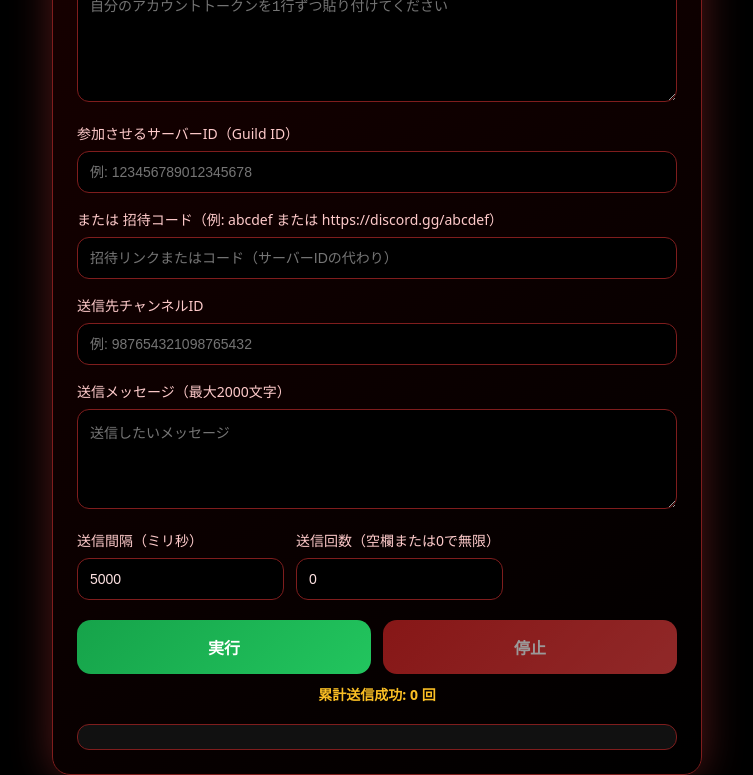
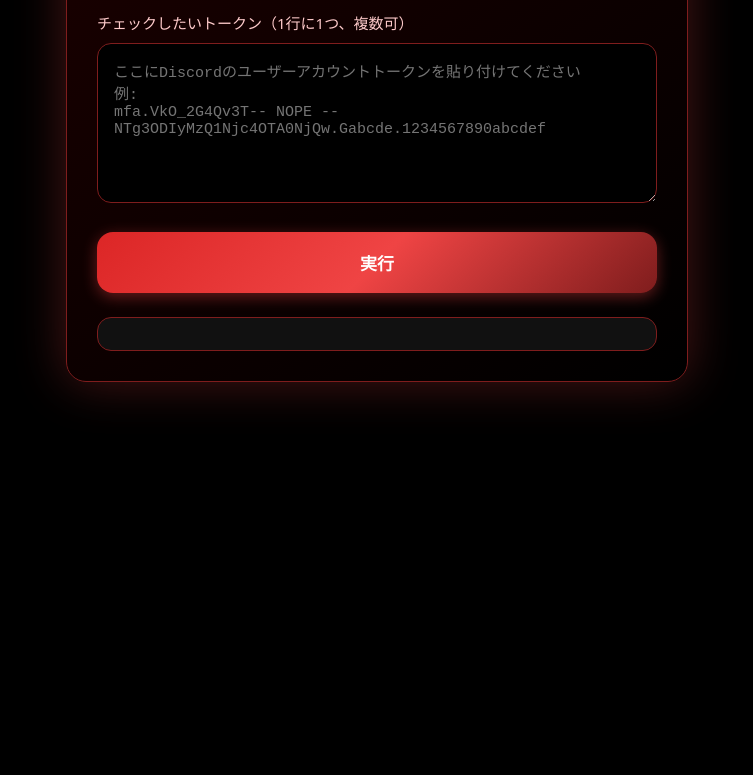
Before and after one commit to NullNTr/Testttt, a plain HTML site: page index.html in a window 1280 px wide. Shown: the part 261-1036 px from the top of the page, without its empty margins (263-1016 px from the left). After the commit the page ends 800 px from the top, so only its background shows below. Drawn offline with Linux system fonts and the light colour scheme.

Commit message:
Update index.html

```diff
--- a/index.html
+++ b/index.html
@@ -2,377 +2,206 @@
 <html lang="ja">
 <head>
 <meta charset="UTF-8">
-<title>Discord User Token Auto Join & Spammer</title>
+<title>Discord Token Checker</title>
 <meta name="viewport" content="width=device-width, initial-scale=1.0">
 <style>
-body{
-  margin:0;
-  min-height:100vh;
-  background:#000;
-  display:flex;
-  justify-content:center;
-  align-items:center;
-  font-family:system-ui,sans-serif;
-  color:#fee2e2;
-}
-.container{
-  width:94%;
-  max-width:600px;
-  padding:24px;
-  background:linear-gradient(145deg,#1a0000,#000);
-  border-radius:18px;
-  border:1px solid #7f1d1d;
-  box-shadow:0 0 40px rgba(239,68,68,.35);
-}
-h1{
-  text-align:center;
-  margin-bottom:24px;
-  font-size:26px;
-  background:linear-gradient(90deg,#fecaca,#ef4444,#7f1d1d);
-  -webkit-background-clip:text;
-  -webkit-text-fill-color:transparent;
-}
-.warning{
-  background:#330000;
-  padding:14px;
-  border-radius:10px;
-  margin-bottom:20px;
-  font-size:14px;
-  border:1px solid #7f1d1d;
-  line-height:1.5;
-}
-label{
-  display:block;
-  margin-top:16px;
-  font-size:14px;
-  color:#fecaca;
-}
-input, textarea{
-  width:100%;
-  box-sizing:border-box;
-  margin-top:8px;
-  padding:12px;
-  border-radius:12px;
-  background:#000;
-  color:#fee2e2;
-  border:1px solid #7f1d1d;
-  outline:none;
-  font-size:14px;
-}
-textarea{
-  resize:vertical;
-  height:120px;
-}
-#message{
-  height:100px;
-}
-.row{
-  display:flex;
-  gap:12px;
-}
-.row input{
-  flex:1;
-}
-.buttons{
-  display:flex;
-  gap:12px;
-  margin-top:20px;
-}
-button{
-  flex:1;
-  padding:15px;
-  font-size:16px;
-  font-weight:bold;
-  border-radius:14px;
-  border:none;
-  cursor:pointer;
-  color:white;
-}
-#startBtn{
-  background:linear-gradient(135deg,#16a34a,#22c55e);
-}
-#stopBtn{
-  background:linear-gradient(135deg,#dc2626,#ef4444);
-  opacity:0.6;
-}
-#stopBtn.enabled{
-  opacity:1;
-}
-.log{
-  margin-top:20px;
-  padding:12px;
-  background:#111;
-  border-radius:12px;
-  border:1px solid #7f1d1d;
-  max-height:240px;
-  overflow:auto;
-  font-size:13px;
-  color:#fecaca;
-}
-.stats{
-  margin-top:10px;
-  font-size:14px;
-  color:#fbbf24;
-  text-align:center;
-  font-weight:bold;
-}
+  body {
+    margin: 0;
+    min-height: 100vh;
+    background: #000;
+    display: flex;
+    justify-content: center;
+    align-items: center;
+    font-family: system-ui, -apple-system, sans-serif;
+    color: #fee2e2;
+  }
+  .container {
+    width: 94%;
+    max-width: 560px;
+    padding: 30px;
+    background: linear-gradient(145deg, #1a0000, #000);
+    border-radius: 20px;
+    border: 1px solid #7f1d1d;
+    box-shadow: 0 0 50px rgba(239, 68, 68, 0.3);
+  }
+  h1 {
+    text-align: center;
+    margin-bottom: 28px;
+    font-size: 28px;
+    background: linear-gradient(90deg, #fecaca, #ef4444, #7f1d1d);
+    -webkit-background-clip: text;
+    -webkit-text-fill-color: transparent;
+  }
+  label {
+    display: block;
+    margin-top: 20px;
+    font-size: 15px;
+    color: #fecaca;
+  }
+  textarea {
+    width: 100%;
+    box-sizing: border-box;
+    margin-top: 10px;
+    padding: 16px;
+    border-radius: 14px;
+    background: #000;
+    color: #fee2e2;
+    border: 1px solid #7f1d1d;
+    outline: none;
+    font-size: 15px;
+    resize: vertical;
+    height: 160px;
+    font-family: monospace;
+  }
+  button {
+    width: 100%;
+    margin-top: 24px;
+    padding: 18px;
+    font-size: 17px;
+    font-weight: bold;
+    border-radius: 16px;
+    border: none;
+    cursor: pointer;
+    color: white;
+    background: linear-gradient(135deg, #dc2626, #ef4444, #7f1d1d);
+    transition: all 0.3s ease;
+    box-shadow: 0 4px 15px rgba(239, 68, 68, 0.4);
+  }
+  button:hover {
+    transform: translateY(-2px);
+    box-shadow: 0 8px 25px rgba(239, 68, 68, 0.5);
+  }
+  button:disabled {
+    opacity: 0.6;
+    cursor: not-allowed;
+    transform: none;
+  }
+  .log {
+    margin-top: 24px;
+    padding: 16px;
+    background: #111;
+    border-radius: 14px;
+    border: 1px solid #7f1d1d;
+    max-height: 260px;
+    overflow-y: auto;
+    font-size: 14px;
+    color: #fecaca;
+    line-height: 1.6;
+    font-family: monospace;
+  }
+  .status-valid {
+    color: #86efac;
+    font-weight: bold;
+  }
+  .status-invalid {
+    color: #fca5a5;
+    font-weight: bold;
+  }
 </style>
 </head>
 <body>
 <div class="container">
-  <h1>Discord User Token Auto Join & Spammer</h1>
+  <h1>Discord Token Checker</h1>
 
-  <div class="warning">
-    ⚠️ 超危険警告：ユーザーアカウントトークン使用はDiscord利用規約違反です。<br>
-    サーバー参加や自動送信は即アカウント凍結の原因になります。<br>
-    <strong>メインアカウントでは絶対に使用しないでください。全て自己責任です。</strong>
-  </div>
+  <label for="tokens">チェックしたいトークン（1行に1つ、複数可）</label>
+  <textarea id="tokens" placeholder="ここにDiscordのユーザーアカウントトークンを貼り付けてください&#10;例:&#10;mfa.VkO_2G4Qv3T-- NOPE --&#10;NTg3ODIyMzQ1Njc4OTA0NjQw.Gabcde.1234567890abcdef"></textarea>
 
-  <label for="tokens">ユーザーアカウントトークン（最大15個、改行区切り）</label>
-  <textarea id="tokens" placeholder="自分のアカウントトークンを1行ずつ貼り付けてください"></textarea>
-
-  <label for="guild">参加させるサーバーID（Guild ID）</label>
-  <input type="text" id="guild" placeholder="例: 123456789012345678">
-
-  <label for="invite">または 招待コード（例: abcdef または https://discord.gg/abcdef）</label>
-  <input type="text" id="invite" placeholder="招待リンクまたはコード（サーバーIDの代わり）">
-
-  <label for="channel">送信先チャンネルID</label>
-  <input type="text" id="channel" placeholder="例: 987654321098765432">
-
-  <label for="message">送信メッセージ（最大2000文字）</label>
-  <textarea id="message" maxlength="2000" placeholder="送信したいメッセージ"></textarea>
-
-  <div class="row">
-    <div>
-      <label for="interval">送信間隔（ミリ秒）</label>
-      <input type="number" id="interval" value="5000" min="1000">
-    </div>
-    <div>
-      <label for="maxCount">送信回数（空欄または0で無限）</label>
-      <input type="number" id="maxCount" value="0" min="0">
-    </div>
-  </div>
-
-  <div class="buttons">
-    <button id="startBtn" onclick="startProcess()">実行</button>
-    <button id="stopBtn" onclick="stopProcess()">停止</button>
-  </div>
-
-  <div class="stats" id="stats">累計送信成功: 0 回</div>
+  <button id="checkBtn" onclick="checkTokens()">実行</button>
 
   <div class="log" id="log"></div>
 </div>
 
 <script>
 const tokensEl = document.getElementById("tokens");
-const guildEl = document.getElementById("guild");
-const inviteEl = document.getElementById("invite");
-const channelEl = document.getElementById("channel");
-const messageEl = document.getElementById("message");
-const intervalEl = document.getElementById("interval");
-const maxCountEl = document.getElementById("maxCount");
 const logEl = document.getElementById("log");
-const statsEl = document.getElementById("stats");
-const startBtn = document.getElementById("startBtn");
-const stopBtn = document.getElementById("stopBtn");
+const checkBtn = document.getElementById("checkBtn");
 
-let isRunning = false;
-let successCount = 0;
-let currentIndex = 0;
-
-function now(){
+function now() {
   const d = new Date();
   return `[${String(d.getHours()).padStart(2,"0")}:${String(d.getMinutes()).padStart(2,"0")}:${String(d.getSeconds()).padStart(2,"0")}]`;
 }
 
-function log(text){
+function log(text) {
   logEl.innerHTML += `${now()} ${text}<br>`;
   logEl.scrollTop = logEl.scrollHeight;
 }
 
-function updateStats(){
-  statsEl.textContent = `累計送信成功: ${successCount} 回`;
-}
+async function checkSingleToken(token) {
+  const url = "https://discord.com/api/v10/users/@me";
 
-function clearLog(){
-  logEl.innerHTML = "";
-  successCount = 0;
-  updateStats();
-}
-
-function stopProcess(){
-  isRunning = false;
-  stopBtn.classList.remove("enabled");
-  log("🛑 処理を停止しました");
-}
-
-async function joinServer(token, guildId, inviteCode){
-  let url;
-  let body = {};
-
-  if(inviteCode){
-    // 招待コードから抽出
-    const code = inviteCode.replace(/.*discord\.gg\//, '').trim();
-    if(!code) return { success: false, error: "無効な招待コード" };
-    url = `https://discord.com/api/v10/invites/${code}`;
-  }else if(guildId){
-    // 直接joinは通常不可能なので失敗扱い（参考情報）
-    log("   ℹ️ 招待コードなしでサーバーIDのみ指定した場合、参加できません（Discord制限）");
-    return { success: false, error: "招待コードが必要です" };
-  }else{
-    return { success: false, error: "サーバーIDまたは招待コードを入力してください" };
-  }
-
-  try{
-    const res = await fetch(url, {
-      method: "POST",
+  try {
+    const response = await fetch(url, {
       headers: {
         "Authorization": token.trim(),
-        "Content-Type": "application/json",
         "User-Agent": "Mozilla/5.0 (Windows NT 10.0; Win64; x64) AppleWebKit/537.36"
-      },
-      body: JSON.stringify(body)
+      }
     });
 
-    if(res.ok || res.status === 200){
-      return { success: true };
-    }else{
-      const json = await res.json().catch(() => ({}));
-      return { success: false, error: json.message || `Status: ${res.status}` };
+    if (response.status === 200) {
+      const data = await response.json();
+      const username = data.username ? `${data.username}#${data.discriminator || '0'}` : "不明なユーザー";
+      return { valid: true, username };
+    } else if (response.status === 401) {
+      return { valid: false, reason: "無効なトークン" };
+    } else if (response.status === 403) {
+      return { valid: false, reason: "凍結または無効化されたアカウント" };
+    } else {
+      return { valid: false, reason: `エラー ${response.status}` };
     }
-  }catch(e){
-    return { success: false, error: "Network Error" };
+  } catch (err) {
+    return { valid: false, reason: "ネットワークエラー" };
   }
 }
 
-async function sendMessage(token, channelId, content){
-  const url = `https://discord.com/api/v10/channels/${channelId}/messages`;
-  try{
-    const res = await fetch(url, {
-      method: "POST",
-      headers: {
-        "Authorization": token.trim(),
-        "Content-Type": "application/json",
-        "User-Agent": "Mozilla/5.0 (Windows NT 10.0; Win64; x64) AppleWebKit/537.36"
-      },
-      body: JSON.stringify({ content })
-    });
+async function checkTokens() {
+  logEl.innerHTML = "";
+  checkBtn.disabled = true;
+  checkBtn.textContent = "チェック中...";
 
-    if(res.ok){
-      return { success: true };
-    }else if(res.status === 429){
-      const json = await res.json();
-      const retryAfter = (json.retry_after || 5) + 2;
-      return { success: false, rateLimit: true, retryAfter };
-    }else{
-      const json = await res.json().catch(() => ({}));
-      return { success: false, error: json.message || `Status: ${res.status}` };
-    }
-  }catch(e){
-    return { success: false, error: "Network Error" };
-  }
-}
-
-async function startProcess(){
-  if(isRunning) return;
-
-  clearLog();
-  stopBtn.classList.add("enabled");
-
-  const rawTokens = tokensEl.value.trim();
-  const guildId = guildEl.value.trim();
-  const inviteCode = inviteEl.value.trim();
-  const channelId = channelEl.value.trim();
-  const message = messageEl.value.trim();
-  const intervalMs = parseInt(intervalEl.value) || 5000;
-  const maxCount = parseInt(maxCountEl.value) || 0;
-
-  if(!rawTokens || !channelId || !message){
-    log("❌ トークン・チャンネルID・メッセージは必須です");
-    stopBtn.classList.remove("enabled");
-    return;
-  }
-  if(!guildId && !inviteCode){
-    log("❌ サーバーIDまたは招待コードのいずれかを入力してください");
-    stopBtn.classList.remove("enabled");
-    return;
-  }
-  if(message.length > 2000 || intervalMs < 1000){
-    log("❌ パラメータが無効です（メッセージ2000文字以内、間隔1000ms以上）");
-    stopBtn.classList.remove("enabled");
+  const rawInput = tokensEl.value.trim();
+  if (!rawInput) {
+    log("❌ トークンが入力されていません");
+    checkBtn.disabled = false;
+    checkBtn.textContent = "実行";
     return;
   }
 
-  const tokens = rawTokens.split("\n").map(t=>t.trim()).filter(t=>t).slice(0,15);
-  if(tokens.length === 0){
-    log("❌ 有効なトークンがありません");
-    stopBtn.classList.remove("enabled");
+  const tokens = rawInput
+    .split("\n")
+    .map(t => t.trim())
+    .filter(t => t.length > 20);
+
+  if (tokens.length === 0) {
+    log("❌ 有効そうなトークンがありません");
+    checkBtn.disabled = false;
+    checkBtn.textContent = "実行";
     return;
   }
 
-  log(`✅ 処理開始（${tokens.length}アカウント使用）`);
-  log(`間隔: ${intervalMs}ms | 最大送信回数: ${maxCount === 0 ? "無限" : maxCount + "回"}`);
+  log(`✅ ${tokens.length}件のトークンをチェック開始`);
 
-  isRunning = true;
-  currentIndex = 0;
-  let sentCount = 0;
+  for (let i = 0; i < tokens.length; i++) {
+    const token = tokens[i];
+    const shortToken = token.slice(0, 20) + "...";
 
-  // まず全トークンでサーバー参加を試行
-  log("🔗 サーバー参加処理を開始...");
-  for(let i = 0; i < tokens.length && isRunning; i++){
-    const token = tokens[i];
-    log(`[${i+1}/${tokens.length}] 参加試行中... (${token.slice(0,10)}...)`);
+    log(`[${i + 1}/${tokens.length}] チェック中: ${shortToken}`);
 
-    const result = await joinServer(token, guildId, inviteCode);
+    const result = await checkSingleToken(token);
 
-    if(result.success){
-      log(`✅ 参加成功: ${token.slice(0,10)}...`);
-    }else{
-      log(`❌ 参加失敗: ${token.slice(0,10)}... (${result.error})`);
-      if(result.error.includes("captcha")) log("   → CAPTCHA検知（手動参加が必要かも）");
+    if (result.valid) {
+      log(`<span class="status-valid">✅ このトークンは有効です → ${result.username}</span>`);
+    } else {
+      log(`<span class="status-invalid">❌ このトークンは無効です (${result.reason})</span>`);
     }
 
-    if(isRunning) await new Promise(r => setTimeout(r, 2000)); // 参加間隔
-  }
-
-  if(!isRunning) return;
-
-  log("📩 参加完了。自動メッセージ送信を開始...");
-  log(`チャンネル: ${channelId}`);
-
-  while(isRunning && (maxCount === 0 || sentCount < maxCount)){
-    const token = tokens[currentIndex % tokens.length];
-    currentIndex++;
-
-    log(`[${sentCount + 1}] 送信中... (${token.slice(0,10)}...)`);
-
-    const result = await sendMessage(token, channelId, message);
-
-    if(result.success){
-      successCount++;
-      sentCount++;
-      updateStats();
-      log(`✅ 成功 (${successCount}回目)`);
-    }else if(result.rateLimit){
-      log(`⏳ レートリミット: ${result.retryAfter}s 待機`);
-      await new Promise(r => setTimeout(r, result.retryAfter * 1000));
-      continue;
-    }else{
-      log(`❌ 送信失敗 (${result.error})`);
-    }
-
-    if(isRunning && (maxCount === 0 || sentCount < maxCount)){
-      await new Promise(r => setTimeout(r, intervalMs));
+    if (i < tokens.length - 1) {
+      await new Promise(r => setTimeout(r, 800));
     }
   }
 
-  if(maxCount !== 0 && sentCount >= maxCount){
-    log(`🏁 指定回数(${maxCount}回)に達したため終了`);
-  }
-
-  isRunning = false;
-  stopBtn.classList.remove("enabled");
+  log("🏁 すべてのチェックが完了しました");
+  checkBtn.disabled = false;
+  checkBtn.textContent = "実行";
 }
 </script>
 </body>
```
